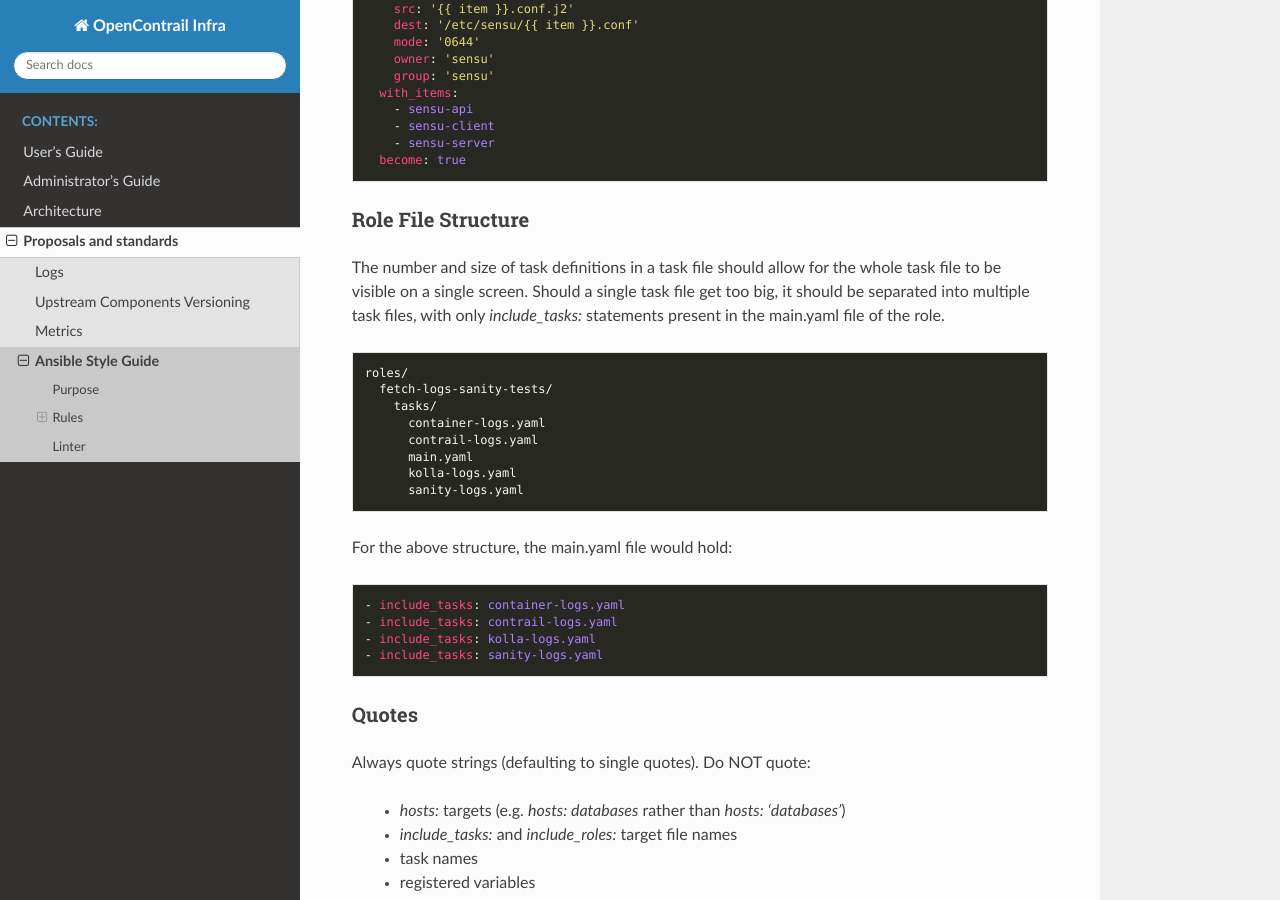
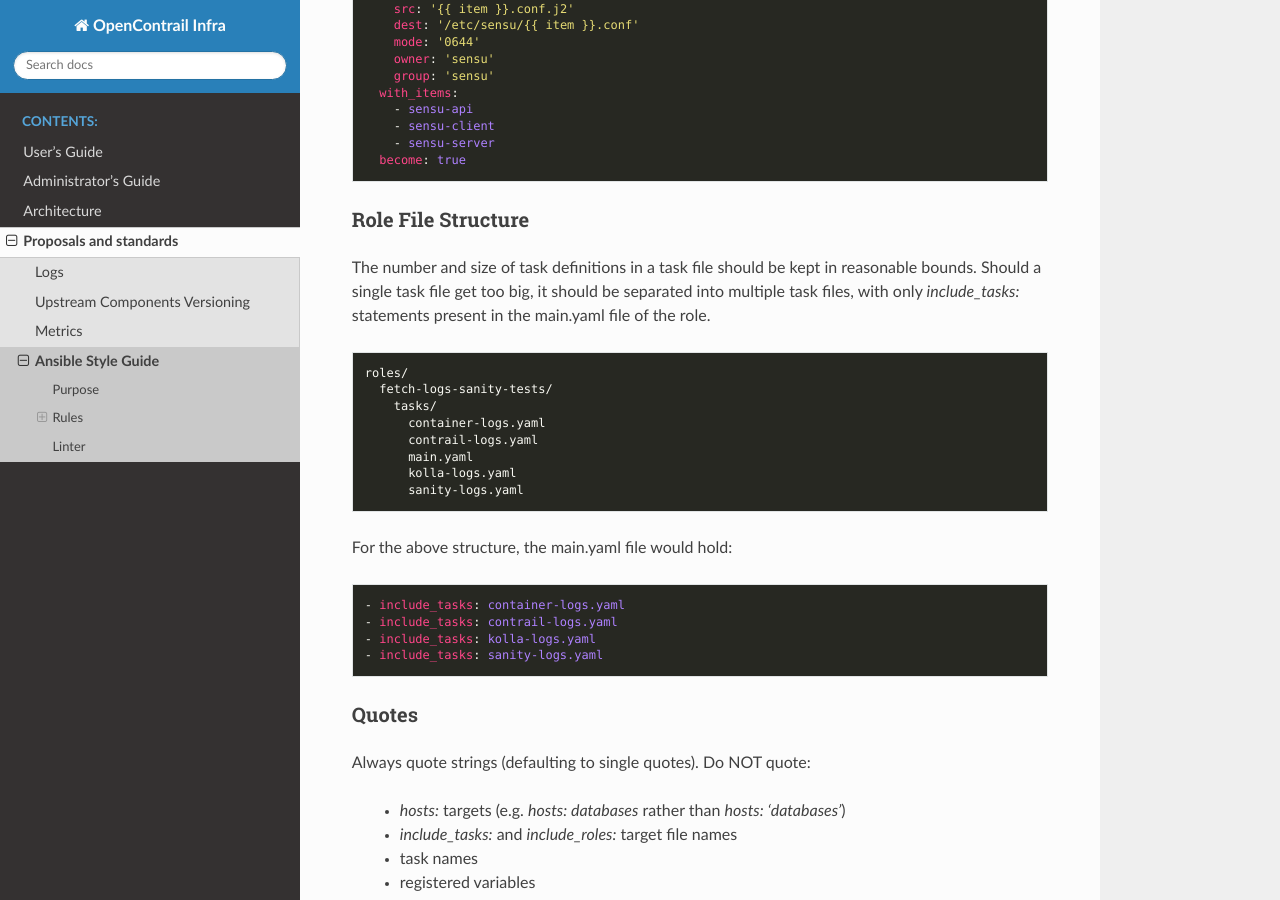
Before and after one commit to wurbanski/contrail-infra-doc, a Sphinx documentation site: the page built from source/rfc/ansible-style-guide.rst, in a window 1280 px wide and 900 px high, scrolled down 1529 px. Built offline with Sphinx 7.4.7 and the Read the Docs theme 2.0.0, drawn with Linux system fonts in a browser that asks for light colours.

Commit message:
Do not explicitly state a task file cannot be contained in a single screen view

```diff
--- a/source/rfc/ansible-style-guide.rst
+++ b/source/rfc/ansible-style-guide.rst
@@ -88,10 +88,9 @@ Task Declaration
 Role File Structure
 ^^^^^^^^^^^^^^^^^^^
 
-The number and size of task definitions in a task file should allow for the whole
-task file to be visible on a single screen. Should a single task file get too big,
-it should be separated into multiple task files, with only `include_tasks:` statements
-present in the main.yaml file of the role.
+The number and size of task definitions in a task file should be kept in reasonable
+bounds. Should a single task file get too big, it should be separated into multiple
+task files, with only `include_tasks:` statements present in the main.yaml file of the role.
 
 .. code-block:: bash
 
```
